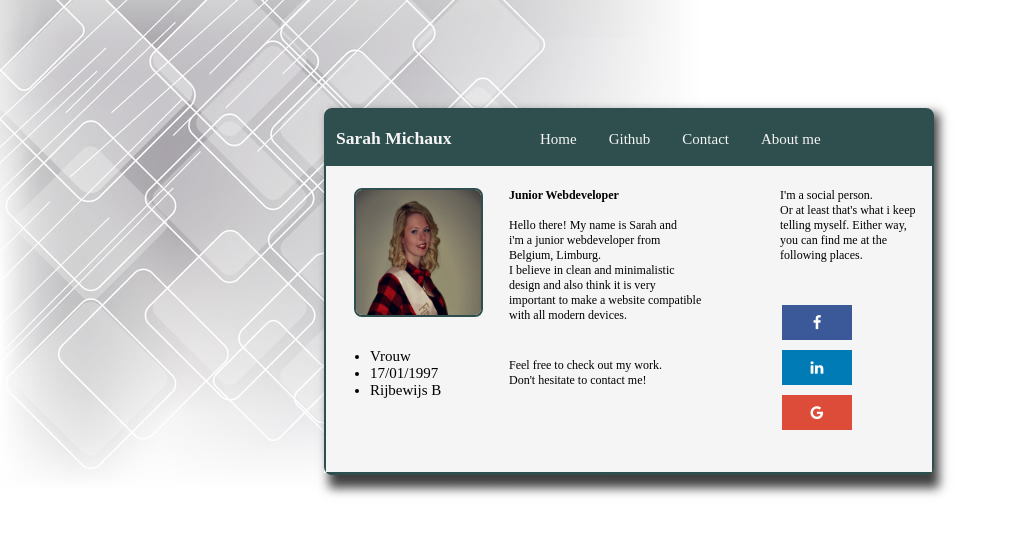
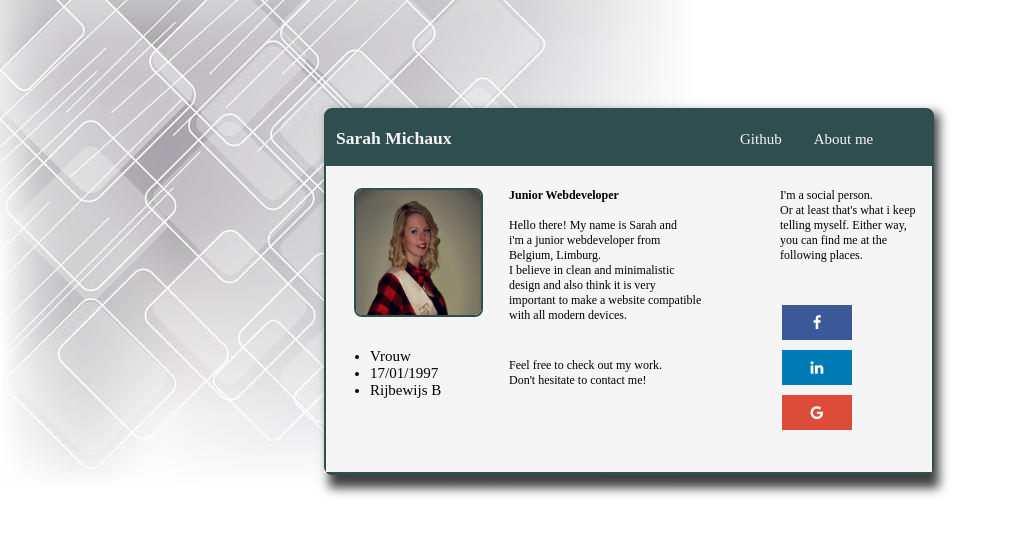
Before and after one commit to sarahM17/VCard, a plain HTML site: page index.html in a window 1280 px wide. Shown: the whole page, without its empty margins (0-1010 px from the left). Drawn offline with Linux system fonts and the light colour scheme; a script that the page names is missing.

```diff
--- a/index.html
+++ b/index.html
@@ -16,9 +16,7 @@
             <div>
                 <h3>Sarah Michaux</h3>
                 <ul class="buttons">
-                    <li class="knop"><a href="#home">Home</a></li>
                     <li class="knop"><a href="https://github.com/sarahM17">Github</a></li>
-                    <li class="knop"><a href="#contact">Contact</a></li>
                     <li class="knop"><a href="https://sarahm17.github.io/Mijn-cv/">About me</a></li>
                 </ul>
             </div>
--- a/vcard.css
+++ b/vcard.css
@@ -129,7 +129,7 @@ h3  {
     padding: 0;
     background-color: darkslategrey;
     position: absolute;
-    left: 200px;
+    left: 400px;
     top: 5px;
 }
 
```
